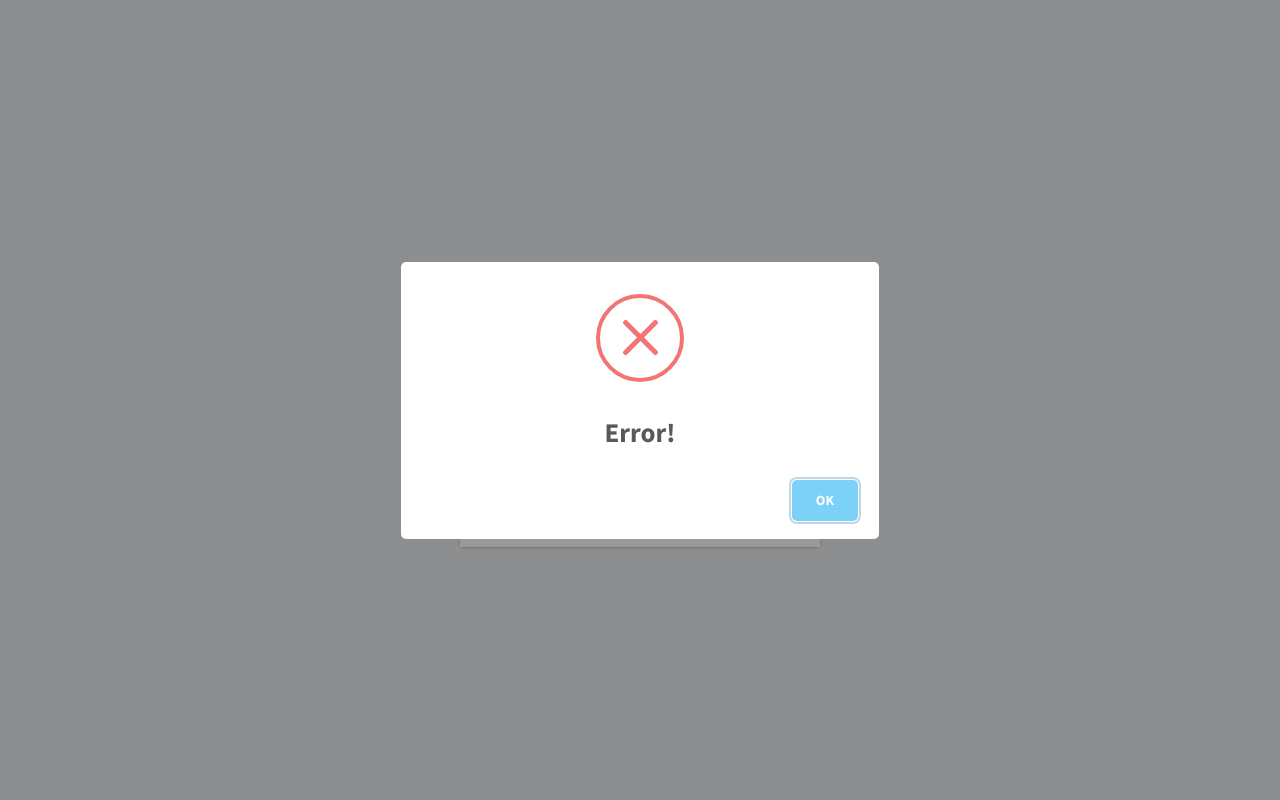
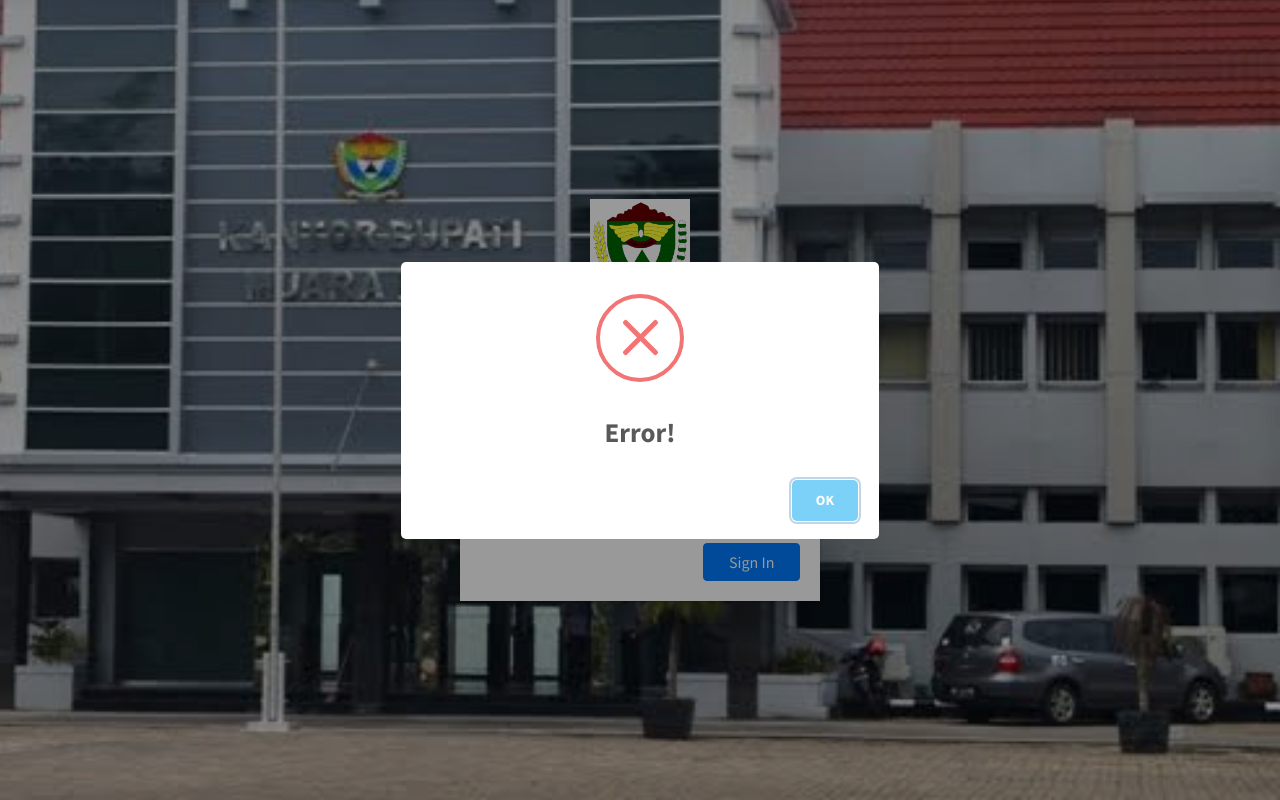
Before and after one commit to taufik230301/e_office_bidar, a PHP site: the page made by application/views/login.php in a window 1280 px wide. Run offline with PHP 8.4, Linux system fonts and the light colour scheme; the template is opened without the code that fills it, so the values that code supplies are empty; some libraries are stand-ins or nearby versions.

Commit message:
add revisi new

```diff
--- a/application/views/admin_utama/components/header.php
+++ b/application/views/admin_utama/components/header.php
@@ -2,6 +2,8 @@
 <meta name="viewport" content="width=device-width, initial-scale=1">
 <title>E-Kesra | Muara Enim</title>
 
+
+<link rel="icon" type="image/png" href="<?= base_url();?>assets/gambar/logo_muara_enim.ico" />
 <!-- Google Font: Source Sans Pro -->
 <link rel="stylesheet" href="https://fonts.googleapis.com/css?family=Source+Sans+Pro:300,400,400i,700&display=fallback">
 <!-- Font Awesome -->
--- a/application/views/admin_utama/components/sidebar.php
+++ b/application/views/admin_utama/components/sidebar.php
@@ -1,9 +1,9 @@
 <aside class="main-sidebar sidebar-dark-primary elevation-4">
     <!-- Brand Logo -->
     <a href="index3.html" class="brand-link">
-        <img src="<?=base_url();?>assets/admin/dist/img/AdminLTELogo.png" alt="AdminLTE Logo"
+        <img src="<?=base_url();?>assets/gambar/logo_muara_enim.jpg" alt="AdminLTE Logo"
             class="brand-image img-circle elevation-3" style="opacity: .8">
-        <span class="brand-text font-weight-light">E-OFFICE</span>
+        <span class="brand-text font-weight-light">E-KESRA</span>
     </a>
 
     <!-- Sidebar -->
@@ -11,7 +11,7 @@
         <!-- Sidebar user panel (optional) -->
         <div class="user-panel mt-3 pb-3 mb-3 d-flex">
             <div class="image">
-                <img src="<?=base_url();?>assets/admin/dist/img/user2-160x160.jpg" class="img-circle elevation-2"
+            <img src="<?=base_url();?>assets/gambar/user.png" class="img-circle elevation-2"
                     alt="User Image">
             </div>
             <div class="info">
--- a/application/views/login.php
+++ b/application/views/login.php
@@ -6,6 +6,7 @@
     <meta name="viewport" content="width=device-width, initial-scale=1">
     <title>E-Kesra | Log in</title>
 
+    <link rel="icon" type="image/png" href="<?= base_url();?>assets/gambar/logo_muara_enim.ico" />
     <!-- Google Font: Source Sans Pro -->
     <link rel="stylesheet"
         href="https://fonts.googleapis.com/css?family=Source+Sans+Pro:300,400,400i,700&display=fallback">
@@ -17,6 +18,14 @@
     <link rel="stylesheet" href="<?=base_url();?>assets/admin/dist/css/adminlte.min.css">
     <!-- Sweetalert -->
     <script src="<?=base_url();?>node_modules/sweetalert/dist/sweetalert.min.js"></script>
+    <style>
+    body {
+        background-image: url('http://localhost/e-office/assets/gambar/login_background.jpeg');
+        background-repeat: no-repeat;
+        background-size: 130% 130%;
+        background-position: right bottom;
+    }
+    </style>
 </head>
 
 <body class="hold-transition login-page">
@@ -41,11 +50,12 @@
 
     <div class="login-box">
         <div class="login-logo">
-            <a href="<?=base_url();?>assets/admin/index2.html">E-OFFICE</a>
+            <img src="<?=base_url();?>assets/gambar/logo_muara_enim.jpg" style="width: 100px" alt="">
         </div>
         <!-- /.login-logo -->
         <div class="card">
             <div class="card-body login-card-body">
+                <p class="login-box-msg">E-KESRA</p>
                 <p class="login-box-msg">Silahkan Login</p>
 
                 <form action="<?=base_url();?>Login/login_process" method="post">
```
Also changed, not shown: application/views/admin/components/header.php (+9 -6 lines), application/views/admin/components/sidebar.php (+4 -3 lines), assets/gambar/WhatsApp Image 2023-01-18 at 08.19.29.jpeg (added), assets/gambar/login_background.jpeg (added), assets/gambar/logo_muara_enim.ico (added), assets/gambar/logo_muara_enim.jpg (added), assets/gambar/muara_enim.jpeg (added), assets/gambar/user.png (added).
